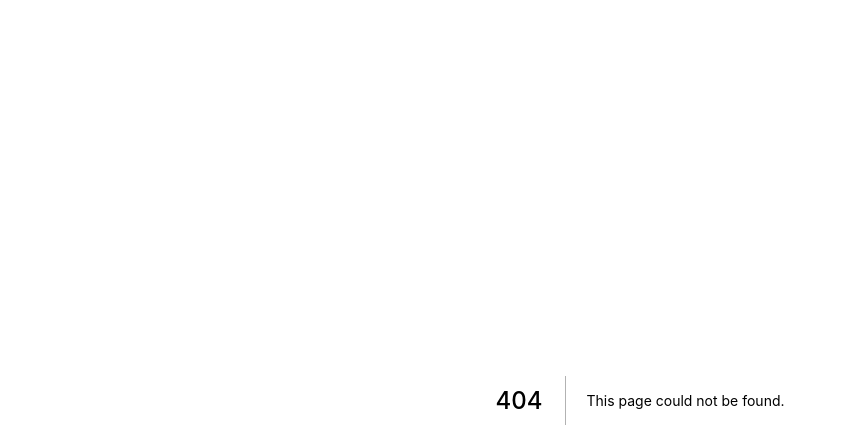
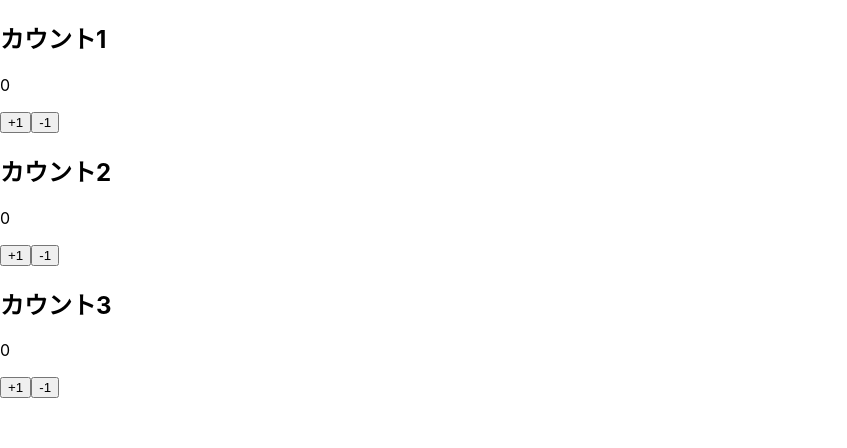
Before and after one commit to masasami/next-sample, a Next.js app: page /custom-hook-count in a window 1280 px wide. Before the commit this address had no page. Shown: the top 448 px of the page, without its empty margins (0-847 px from the left). Built offline with nearby package versions, Linux system fonts and the light colour scheme.

Commit message:
カウントのカスタムフック

```diff
--- /dev/null
+++ b/pages/custom-hook-count.tsx
@@ -0,0 +1,33 @@
+import { useCallback, useState } from 'react'
+
+const useCount = (initialState: number): [number, () => void, () => void] => {
+  const [count, setCount] = useState(initialState)
+  const increment = useCallback(() => setCount((count) => count + 1), [])
+  const decrement = useCallback(() => setCount((count) => count - 1), [])
+  return [count, increment, decrement]
+}
+
+export default function Component() {
+  const [count1, increment1, decrement1] = useCount(0)
+  const [count2, increment2, decrement2] = useCount(0)
+  const [count3, increment3, decrement3] = useCount(0)
+
+  return (
+    <div>
+      <h2>カウント1</h2>
+      <p>{count1}</p>
+      <button onClick={increment1}>+1</button>
+      <button onClick={decrement1}>-1</button>
+
+      <h2>カウント2</h2>
+      <p>{count2}</p>
+      <button onClick={increment2}>+1</button>
+      <button onClick={decrement2}>-1</button>
+
+      <h2>カウント3</h2>
+      <p>{count3}</p>
+      <button onClick={increment3}>+1</button>
+      <button onClick={decrement3}>-1</button>
+    </div>
+  )
+}
```
